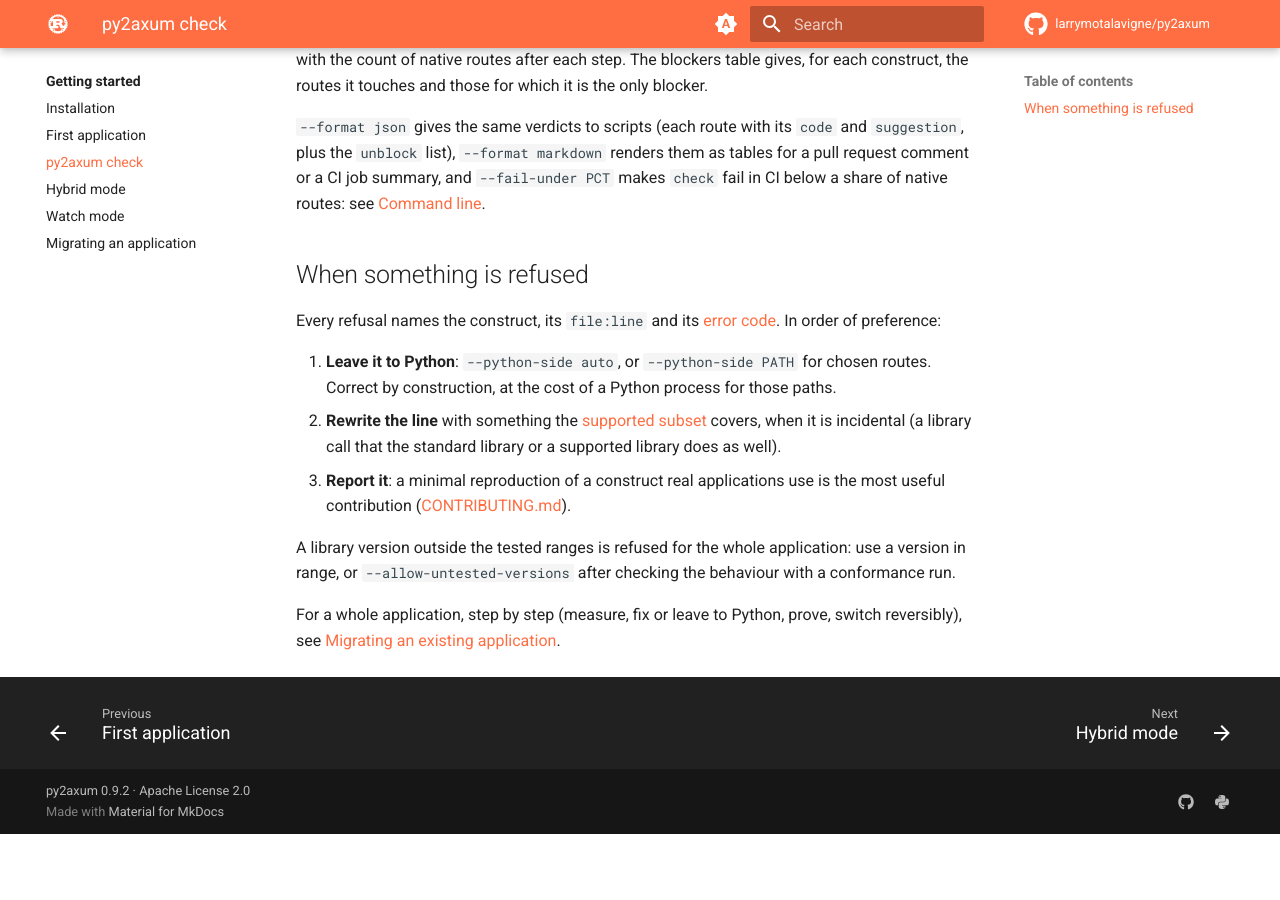
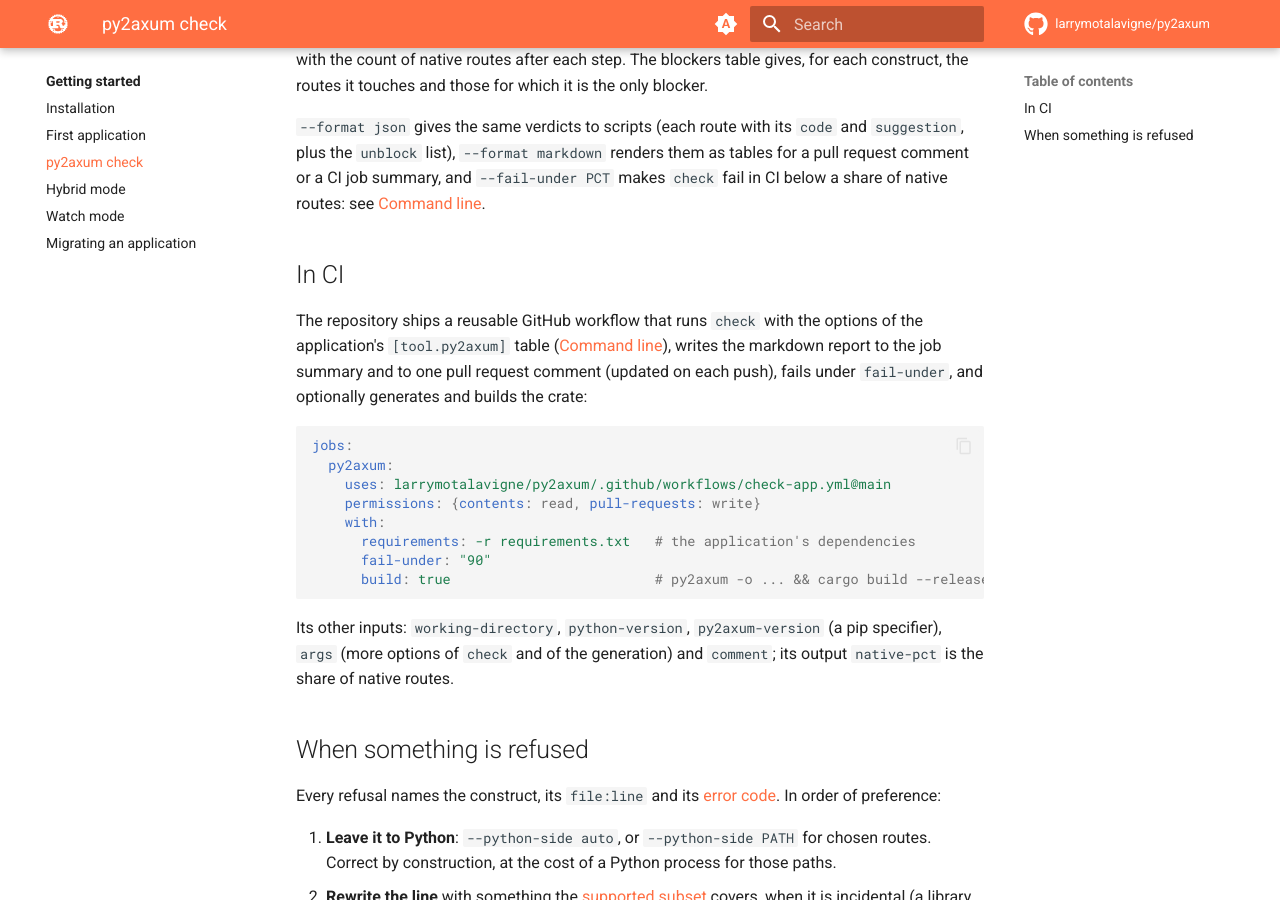
Before and after one commit to larrymotalavigne/py2axum, an MkDocs documentation site: the page built from docs/getting-started/check.md, in a window 1280 px wide and 900 px high, scrolled down 1089 px. Built offline with MkDocs 1.6.1 and Material for MkDocs 9.7.7, drawn with Linux system fonts in a browser that asks for light colours; comment, search, counter and statistics services are not loaded; before the commit the page ends 1923 px from its top, so only the background shows below that.

Commit message:
Reusable GitHub workflow for applications (check report, fail-under, build)
Co-Authored-By: Claude Opus 5.5 <noreply@anthropic.com>
Claude-Session: https://claude.ai/code/session_01BZ38pjoddmSKYUCVv5wVZ6

````diff
--- a/docs/getting-started/check.md
+++ b/docs/getting-started/check.md
@@ -53,6 +53,27 @@ it is the only blocker.
 `--fail-under PCT` makes `check` fail in CI below a share of native routes: see
 [Command line](../reference/cli.md).
 
+## In CI
+
+The repository ships a reusable GitHub workflow that runs `check` with the options of the application's
+`[tool.py2axum]` table ([Command line](../reference/cli.md#options-in-pyprojecttoml)), writes the markdown
+report to the job summary and to one pull request comment (updated on each push), fails under `fail-under`, and
+optionally generates and builds the crate:
+
+```yaml
+jobs:
+  py2axum:
+    uses: larrymotalavigne/py2axum/.github/workflows/check-app.yml@main
+    permissions: {contents: read, pull-requests: write}
+    with:
+      requirements: -r requirements.txt   # the application's dependencies
+      fail-under: "90"
+      build: true                         # py2axum -o ... && cargo build --release
+```
+
+Its other inputs: `working-directory`, `python-version`, `py2axum-version` (a pip specifier), `args` (more
+options of `check` and of the generation) and `comment`; its output `native-pct` is the share of native routes.
+
 ## When something is refused
 
 Every refusal names the construct, its `file:line` and its [error code](../reference/errors.md). In order of
````
Also changed, not shown: changelog.d/reusable-workflow.added.md (added, +2 -0 lines), 1 other file.
